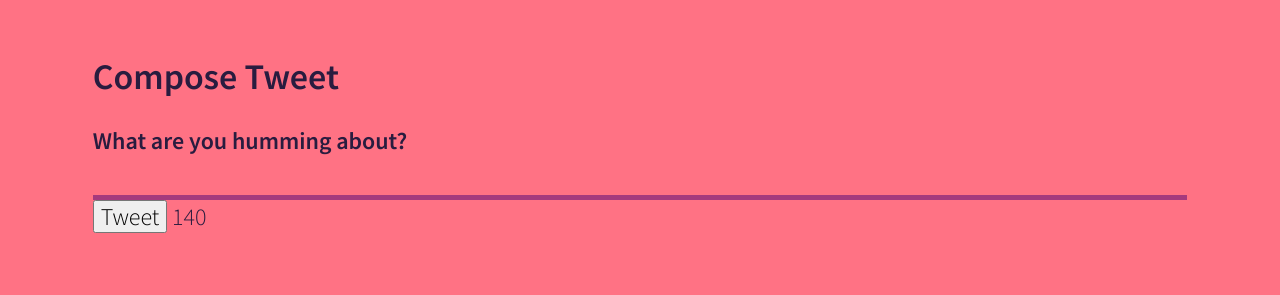
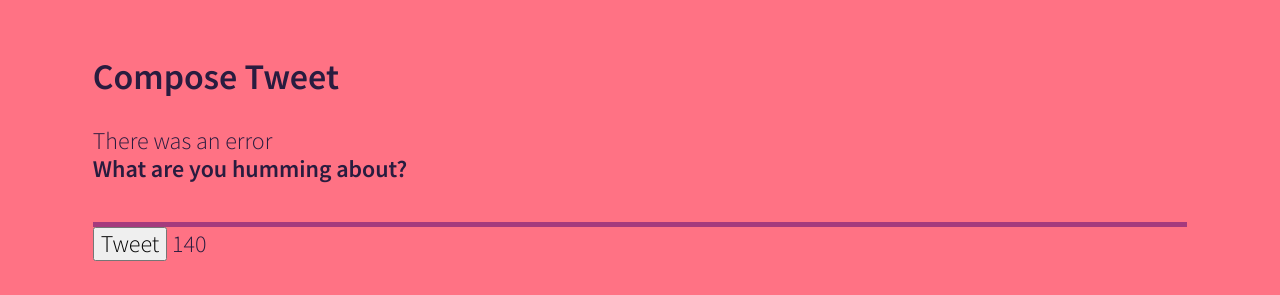
Before and after one commit to PandaBurglar/tweeter-, a website: page public/index.html in a window 1280 px wide. Shown: the part 542-837 px from the top of the page. Before the commit the page ends 809 px from the top, so only its background shows below. Drawn offline with nearby package versions, Linux system fonts and the light colour scheme; no server answers.

Commit message:
created an HTML element that contains an error message

```diff
--- a/public/index.html
+++ b/public/index.html
@@ -55,6 +55,7 @@
       <section class="new-tweet">
         <h2>Compose Tweet</h2>
         <form action="/tweets" method="POST" class="submitATweet">
+          <div class='errors'> There was an error</div>
           <div class="tweetTopside">
           <label for="tweet-text">What are you humming about?</label>
           <textarea name="text" id="tweet-text"></textarea>
```
